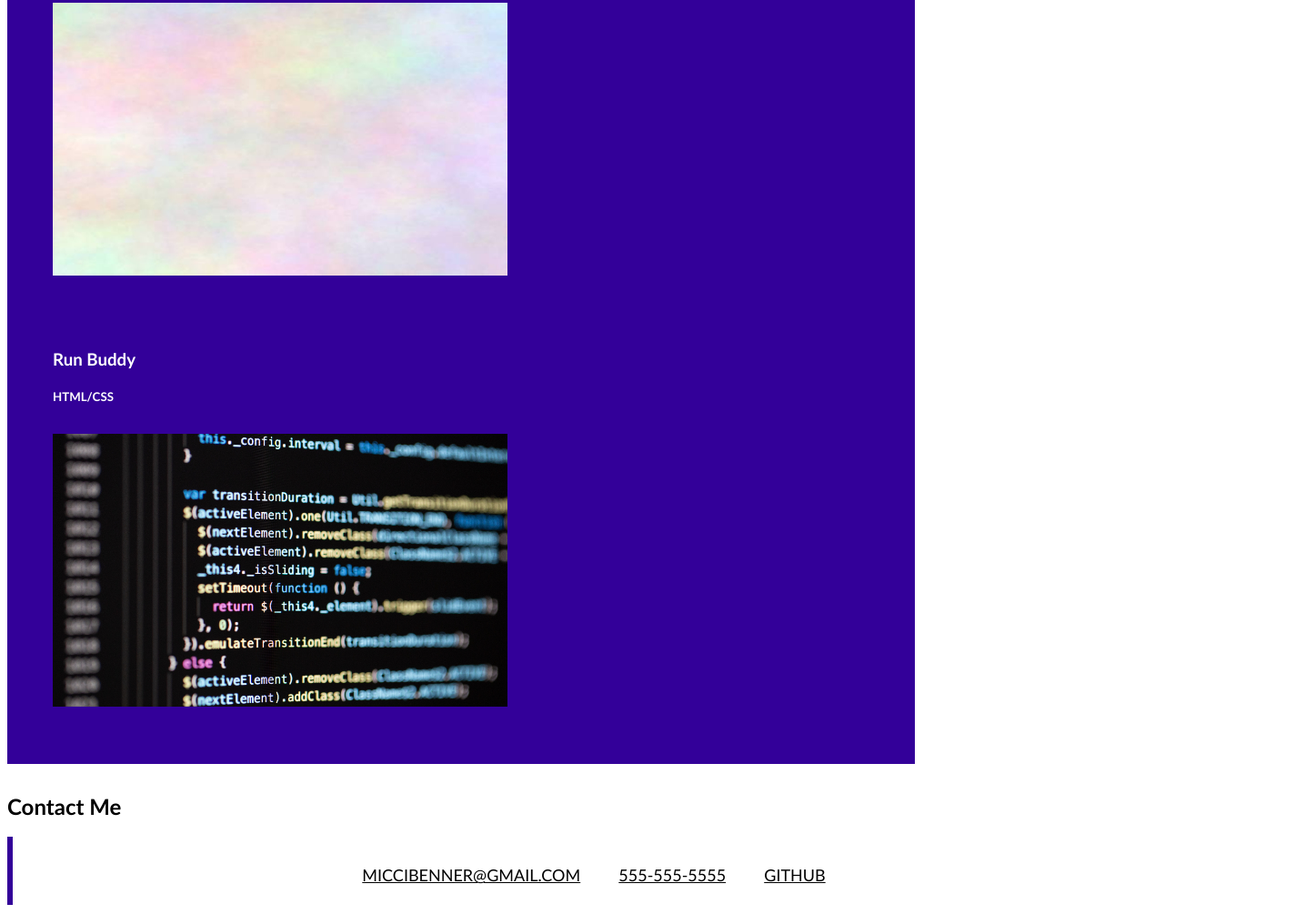
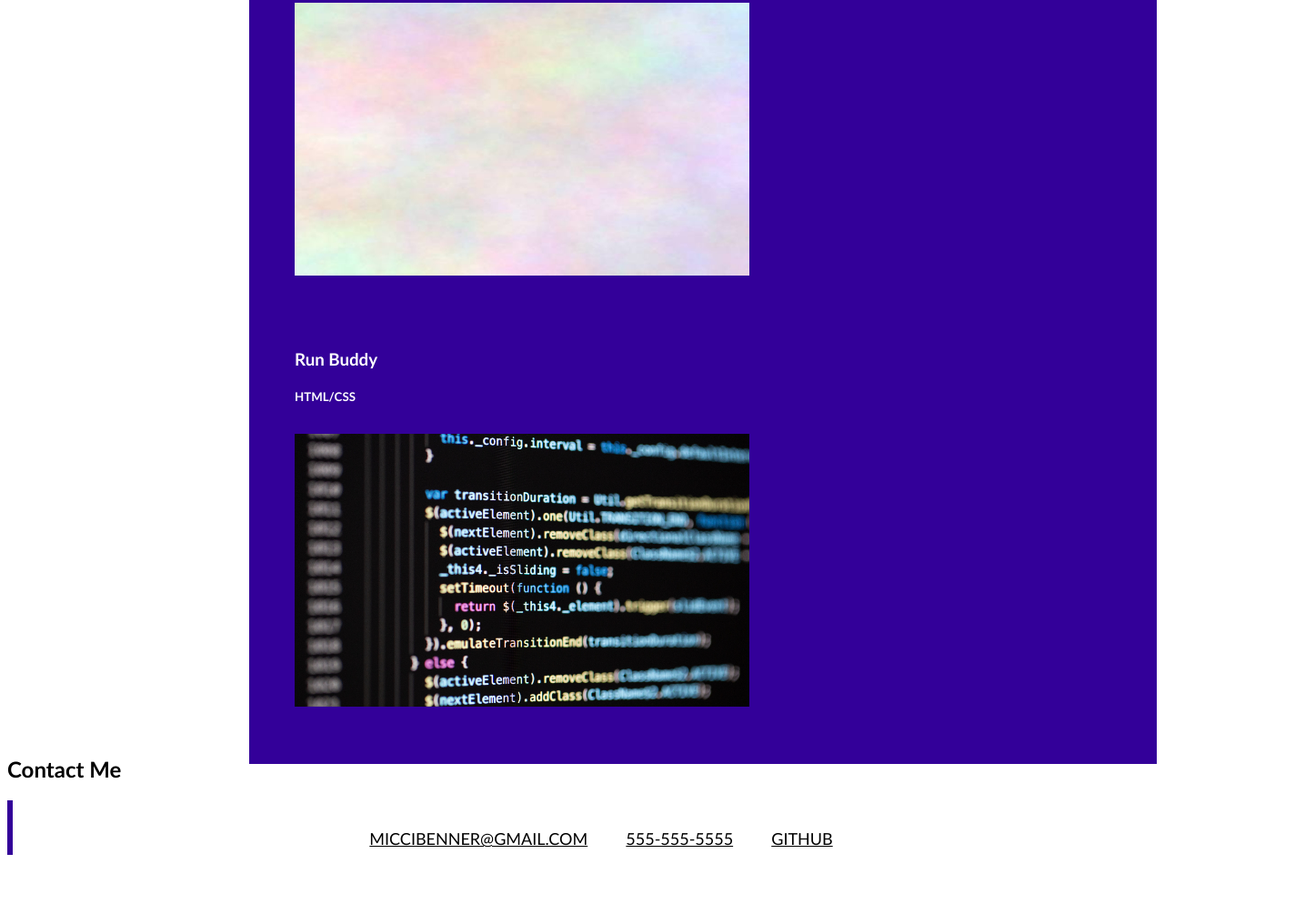
Before and after one commit to Micci11/challenge2portfolio, a plain HTML site: page index.html in a window 1280 px wide. Shown: the part 2264-3269 px from the top of the page at 91% size, 1424 px wide, since content can reach past the window. After the commit the page ends 3229 px from the top, so only its background shows below. Drawn offline with Linux system fonts and the light colour scheme; files whose address does not match are found by name.

Commit message:
fixedfooter

```diff
--- a/assets/CSS/style.css
+++ b/assets/CSS/style.css
@@ -91,6 +91,7 @@ p{
     font-family: 'Gill Sans', 'Gill Sans MT', Calibri, 'Trebuchet MS', sans-serif;
     margin-bottom: 32px;
     color: #ffffff;
+    float: right;
 }
 .surfreport img {
     display: block;
@@ -135,7 +136,7 @@ p{
 /* FOOTER */
 .vert3 {
     border-left: 6px solid#330099;
-    height: 75px;
+    height: 60px;
 }
 .contactme ul{
     text-align: center;
@@ -154,3 +155,19 @@ p{
     border-radius: 3px;
     text-transform: uppercase;
 }
+html {
+    position: relative;
+    min-height: 100%;
+  }
+  body {
+    /* Margin bottom by footer height */
+    margin-bottom: 60px;
+  }
+  .contactme {
+    position: absolute;
+    bottom: 0;
+    width: 100%;
+    /* height of the footer  */
+    height: 60px;
+    /*background-color: #f5f5f5; */
+  }
```
